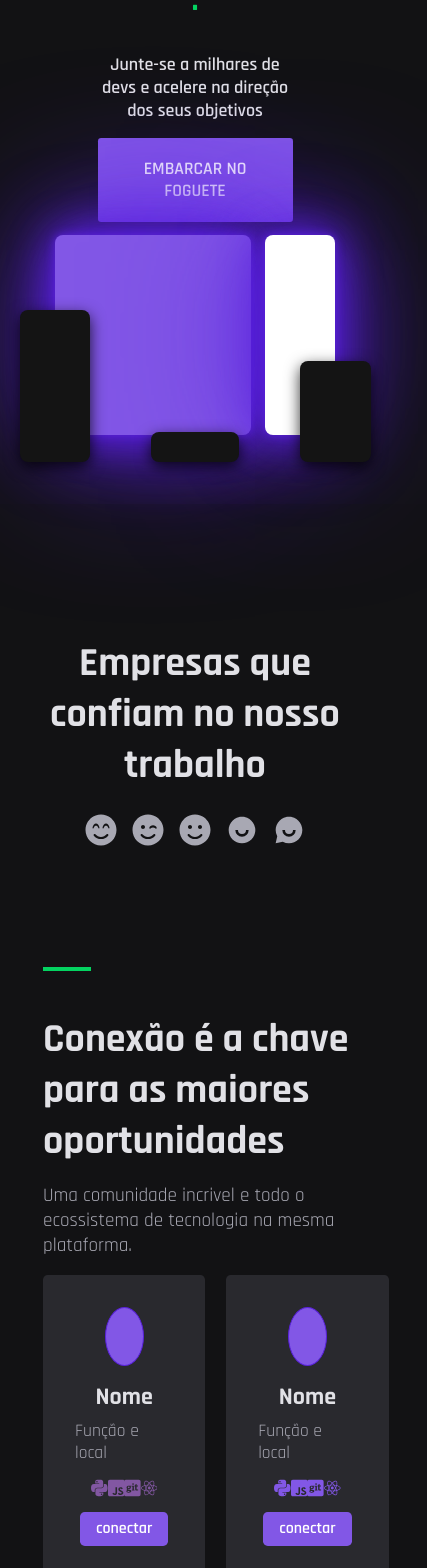
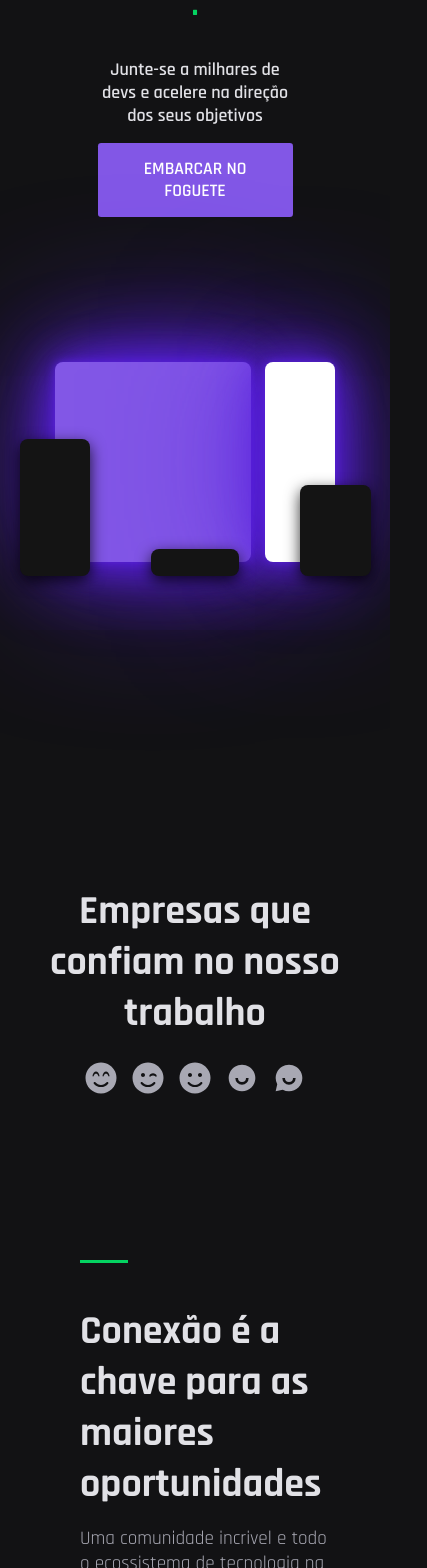
Before and after one commit to gabriel-github/rocketclone, a React (Create React App) app: page / in a window 390 px wide. Shown: the part 200-1768 px from the top of the page, 427 px wide, since content can reach past the window. Built offline with nearby package versions, Linux system fonts and the light colour scheme.

Commit message:
melhorando responsividade

```diff
--- a/src/components/Alert/style.js
+++ b/src/components/Alert/style.js
@@ -55,6 +55,11 @@ export const Content = styled.div`
   }
 
   @media (max-width: 800px) {
+    .icon {
+      width: 4rem;
+      height: 4rem;
+    }
+
       h1 {
           font-size: 3rem;
       }
--- a/src/components/BoardTheRocket/style.js
+++ b/src/components/BoardTheRocket/style.js
@@ -85,4 +85,8 @@ export const Button = styled.button`
     background-color: ${pink};
     transform: translateY(-3px);
     }
+
+    @media (max-width: 1000px) {
+      padding: 15px 20px;
+    }
 `;
--- a/src/components/Conection/style.js
+++ b/src/components/Conection/style.js
@@ -65,7 +65,7 @@ export const Content = styled.div`
 
   @media (max-width: 1000px) {
     flex-direction: column-reverse;
-    height: 80vh;
+    height: 100%;
     padding: 0;
     margin-top: 5rem;
     margin-left: 5rem;
@@ -91,7 +91,7 @@ export const Content = styled.div`
 
   @media (max-width: 700px) {
     .conection-card {
-      height: 25rem;
+      height: 20rem;
     }
   }
 `;
@@ -105,7 +105,7 @@ export const Card = styled.div`
   flex-direction: column;
   justify-content: center;
   align-items: center;
-  padding: 2rem;
+  padding: 1rem;
 
   .img {
     width: 40%;
@@ -128,10 +128,9 @@ export const Card = styled.div`
   }
 
   .icons {
-    width: 70%;
+    width: 50%;
     height: 20%;
     display: flex;
-    padding: 1rem;
     justify-content: space-between;
     align-items: center;
   }
@@ -146,18 +145,24 @@ export const Card = styled.div`
   }
 
   @media (max-width: 1200px) {
-    .icons {
-      width: 80%;
-    }
-
     button {
       padding: 0.4rem 1rem;
     }
   }
 
-  @media (max-width: 600px) {
+  @media (max-width: 1000px) {
     .icons {
-      width: 100%;
+      width: 50%;
+    }
+  }
+
+  @media (max-width: 700px) {
+    .img {
+      width: 30%;
+      height: 25%;
+    }
+    .icons {
+      width: 70%;
     }
 
     button {
--- a/src/components/ImageMain/style.js
+++ b/src/components/ImageMain/style.js
@@ -2,42 +2,31 @@ import styled from "styled-components";
 
 export const Container = styled.div`
   width: 100%;
-  height: 30vh;
+  height: 60vh;
   display: flex;
   justify-content: center;
   align-items: center;
-  margin: 13rem 0;
+  margin: 4rem 0;
   transition: all .3s ease-in;
 
-  @media (max-width: 768px) {
-    margin: 7rem 0;
-  }
-
-  @media (max-width: 900px) {
-    margin: 7rem 0;
-  }
-
-  @media (max-width: 620px) {
-    margin: 4rem 0;
-  }
 `;
 
 export const Content = styled.div`
   position: relative;
   width: 90%;
   max-width: 1300px;
-  height: 60vh;
+  height: 100%;
   display: flex;
   justify-content: center;
   align-items: center;
   transition: all .3s ease-in;
 
   @media (max-width: 900px) {
-    height: 43vh;
+    height: 80%;
   }
 
   @media (max-width: 620px) {
-    height: 30vh;
+    height: 45%;
   }
 `;
 
--- a/src/components/Journey/style.js
+++ b/src/components/Journey/style.js
@@ -41,15 +41,21 @@ export const Content = styled.div`
           color: ${darkGray};
           text-align: left;
       }
+
+      @media (max-width: 1000px) {
+        h1 {
+          font-size: 2.6rem;
+        }
+      }
   }
 
   .journey-cards {
       margin-top: 4rem;
       display: flex;
-      width: 90%;
+      width: 95%;
       height: 60%;
       align-items: center;
-      justify-content: flex-start;
+      justify-content: center;
       flex-wrap: wrap;
   }
 `
--- a/src/components/Sponsors/style.js
+++ b/src/components/Sponsors/style.js
@@ -3,13 +3,14 @@ import styled from 'styled-components';
 export const Container = styled.div`
   width: 100%;
   color: #e1e1e6;
-  margin: 6rem 0;
+  height: 50vh;
   display: flex;
   justify-content: center;
 `;
 
 export const Content = styled.div`
     width: 100%;
+    height: 100%;
     max-width: 1300px;
     display: flex;
     flex-direction: column;
@@ -21,7 +22,6 @@ export const Content = styled.div`
         font-size: 2.5rem;
         text-align: center;
         height: 3rem;
-        margin-top: 5rem;
         transition: all .6s ease-in;
     }
 
```
Also changed, not shown: 1 other file (tests, documents, lock files or other folders).
